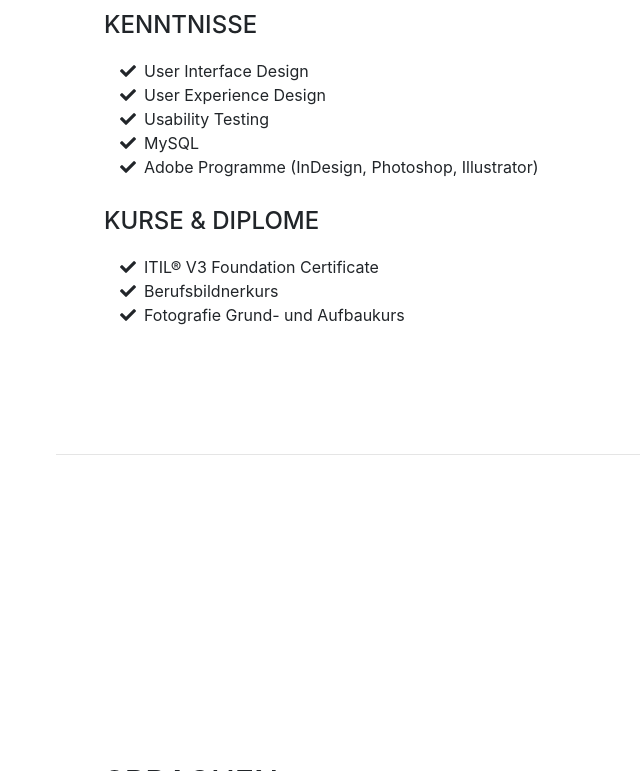
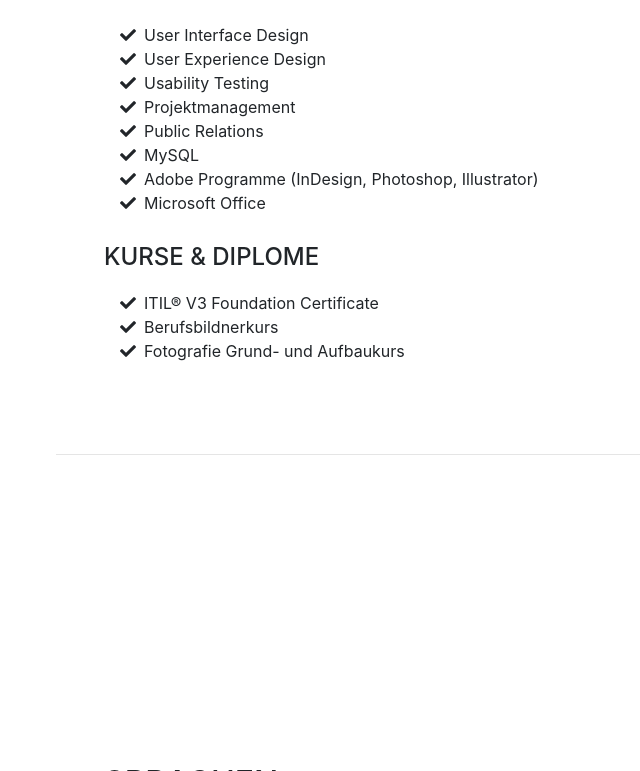
Before and after one commit to irinaterribilini/irinaterribilini, a website with bundled scripts: page index.html in a window 1280 px wide. Shown: the part 2902-3673 px from the top of the page, without its empty margins (216-856 px from the left). Built offline with nearby package versions, Linux system fonts and the light colour scheme; a web font is replaced by a local one.

Commit message:
added skills

```diff
--- a/index.html
+++ b/index.html
@@ -220,7 +220,7 @@
             <!--</li>-->
           </ul>
 
-          <div class="subheading mb-3">Kenntnisse</div>
+          <div class="subheading mb-3">Kenntnisse & Tools</div>
           <ul class="fa-ul mb-0">
             <li>
               <i class="fa-li fa fa-check"></i>
@@ -233,11 +233,19 @@
               Usability Testing</li>
             <li>
               <i class="fa-li fa fa-check"></i>
+             Projektmanagement</li>
+            <li>
+              <i class="fa-li fa fa-check"></i>
+              Public Relations</li>
+            <li>
+              <i class="fa-li fa fa-check"></i>
               MySQL</li>
             <li>
               <i class="fa-li fa fa-check"></i>
               Adobe Programme (InDesign, Photoshop, Illustrator)</li>
             <li>
+              <i class="fa-li fa fa-check"></i>
+              Microsoft Office</li>
           </ul>
 <br>
           <div class="subheading mb-3">Kurse & Diplome</div>
```
